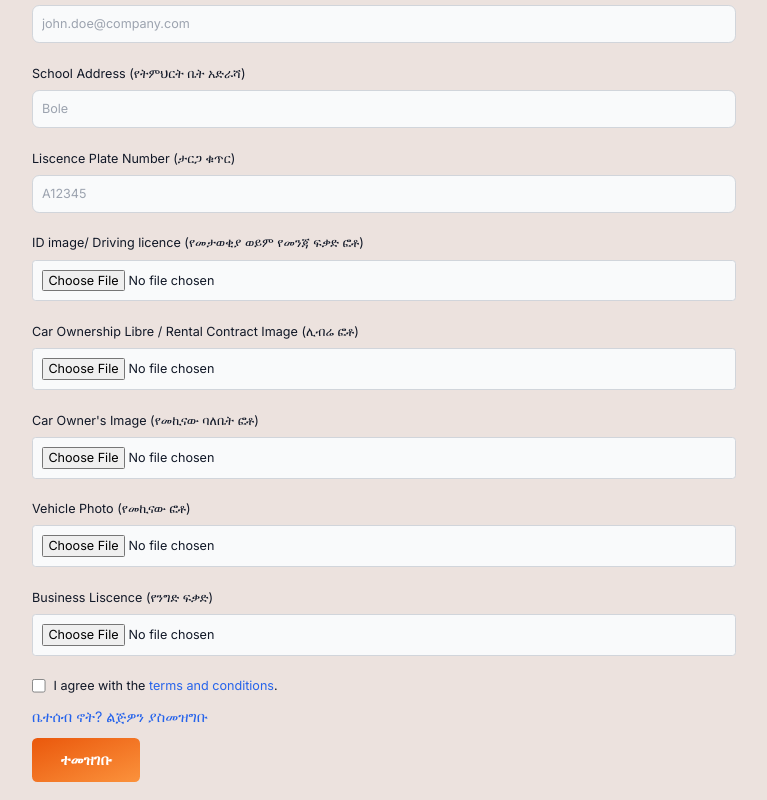
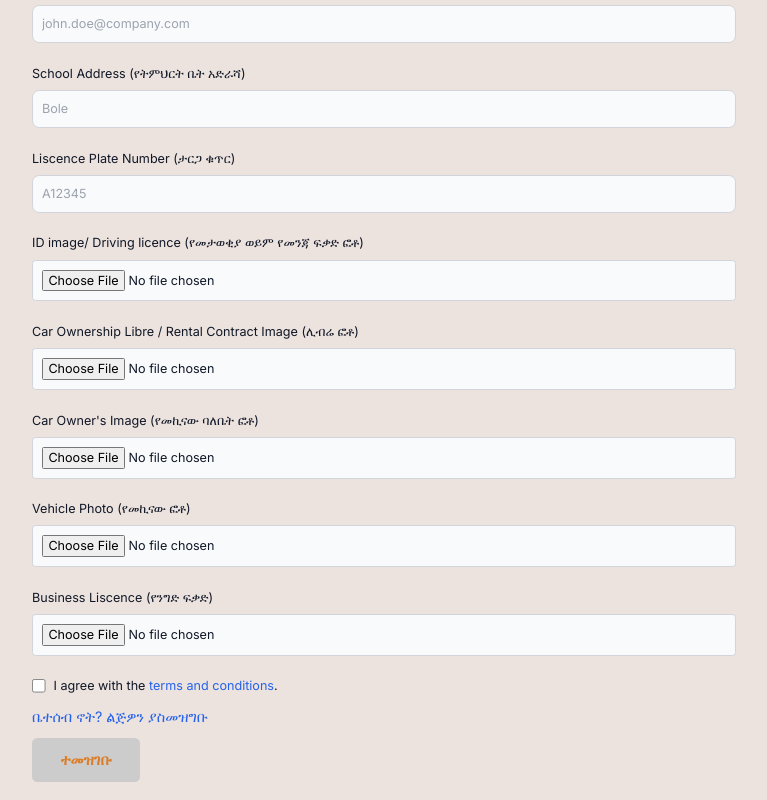
Before and after one commit to Manuel-heav/Crooz, a React (Vite) app: page /sign-up-as-a-driver in a window 1280 px wide. Shown: the part 411-1211 px from the top of the page, without its empty margins (256-1023 px from the left). Built offline with nearby package versions, Linux system fonts and the light colour scheme.

Commit message:
working on button

```diff
--- a/src/_auth/forms/Signup.jsx
+++ b/src/_auth/forms/Signup.jsx
@@ -170,9 +170,7 @@ const Signup = () => {
                               <p className='mb-3 text-blue-600 hover:underline'>ቤተሰብ ኖት? ልጅዎን ያስመዝግቡ</p>
                             </Link>
 
-                        <button onClick={handleUpload} className='px-8 py-3 rounded-md bg-[#DB7C26] text-white font-bold bg-gradient-to-br from-orange-600 to-orange-400 hover:bg-gradient-to-bl focus:ring-4 focus:outline-none focus:ring-pink-200 dark:focus:ring-orange-800 mb-5' type='button'>ተመዝገቡ</button>
-
-
+                        <button onClick={handleUpload} className='px-8 py-3 rounded-md bg-[#ccc] border-sky-100 text-[#DB7C26] font-bold  hover:bg-gradient-to-bl focus:ring-4 focus:outline-none focus:ring-pink-200 dark:focus:ring-orange-800 mb-5' type='button'>ተመዝገቡ</button>
                     </form>
         </div> ) :
         (
```
